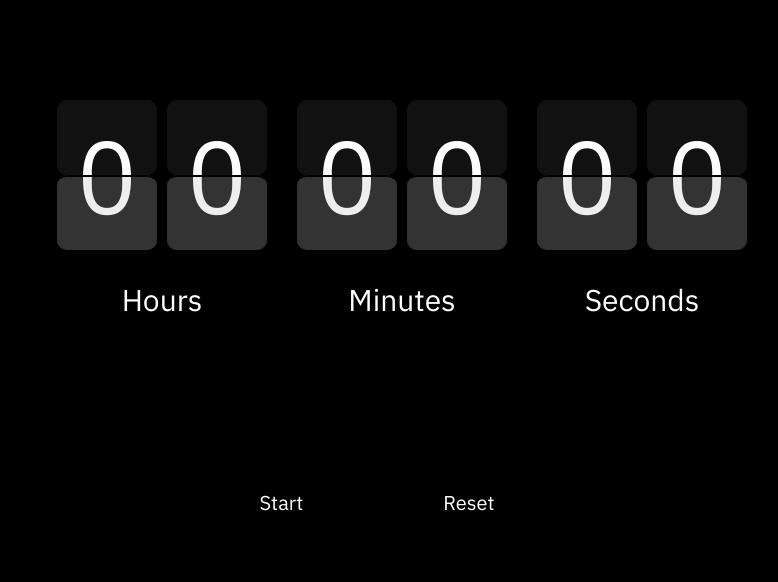
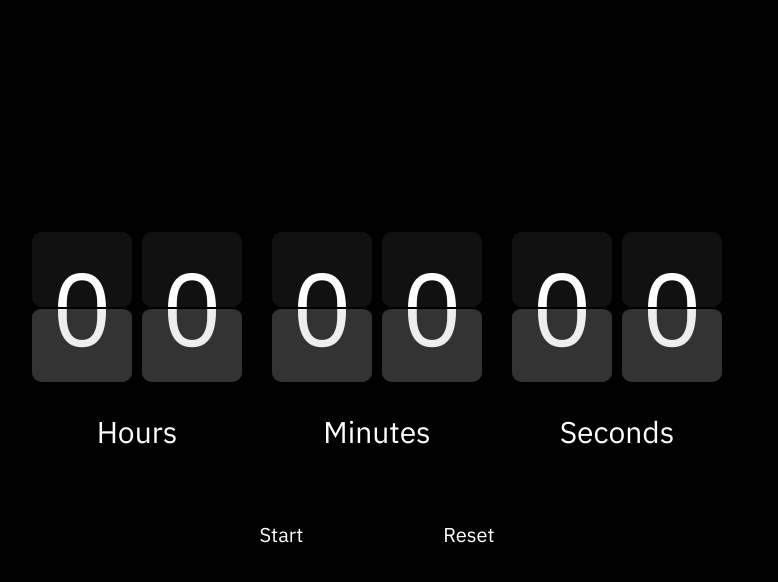
Before and after one commit to NPX2218/zen-studying-stopwatch, a plain HTML site: page index.html in a window 1280 px wide. Shown: the whole page, without its empty margins (263-1041 px from the left). Drawn offline with Linux system fonts and the light colour scheme.

Commit message:
Centering all divs

```diff
--- a/style.css
+++ b/style.css
@@ -11,12 +11,12 @@
 .container {
   display: flex;
   flex-direction: column;
-  justify-items: center;
+  justify-content: center;
   align-items: center;
+  height: 100vh;
 }
+
 .countdown {
-  margin: 100px auto;
-  width: 50%;
   display: flex;
   gap: 30px;
   font-family: sans-serif;
```
